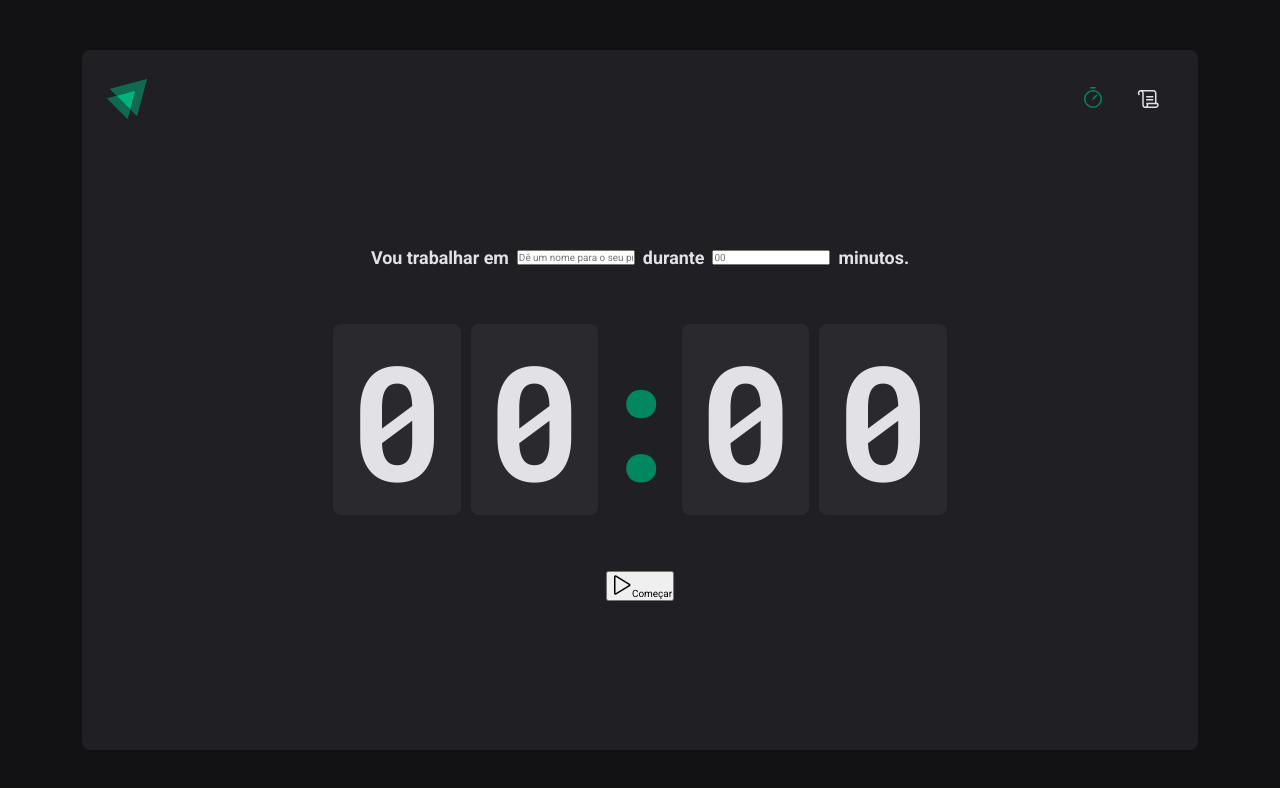
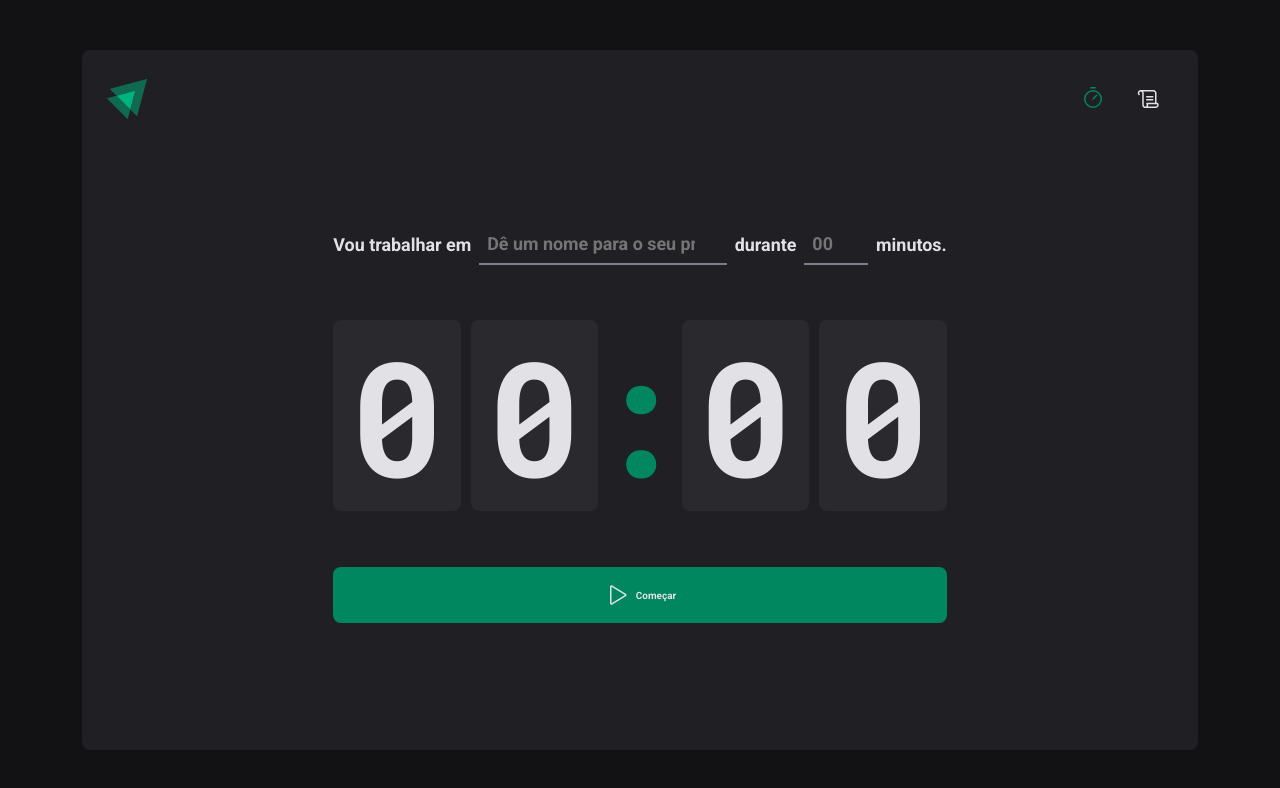
Before and after one commit to ViniciusdePSouza/PmodoroReactTS, a React (Vite) app in the folder PomodoroTSX/: page / in a window 1280 px wide. Shown: the top 788 px of the page. Built offline with nearby package versions, Linux system fonts and the light colour scheme.

Commit message:
Home page done

```diff
--- a/PomodoroTSX/src/Pages/Home/index.tsx
+++ b/PomodoroTSX/src/Pages/Home/index.tsx
@@ -1,5 +1,5 @@
 import { Play } from "phosphor-react";
-import { FormContainer, HomeContainer, Separator, TimerContainer } from "./styles";
+import { FormContainer, HomeContainer, MinutesInput, Separator, TaskInput, TimerButton, TimerContainer } from "./styles";
 
 export function Home() {
     return (
@@ -7,10 +7,16 @@
             <form action="">
                 <FormContainer>
                     <label htmlFor="task">Vou trabalhar em</label>
-                    <input type="text" id="task" placeholder="Dê um nome para o seu projeto" />
+                    <TaskInput type="text" id="task" list='task-suggestions' placeholder="Dê um nome para o seu projeto" />
+
+                    <datalist id='task-suggestions'>
+                        <option value="Projeto 1"/>
+                        <option value="Projeto 2"/>
+                        <option value="Projeto 3"/>
+                    </datalist>
 
                     <label htmlFor="how-long">durante</label>
-                    <input type="number" id="how-long" placeholder="00" />
+                    <MinutesInput type="number" id="how-long" placeholder="00" step={5} min={5} max={60}/>
 
                     <span>minutos.</span>
                 </FormContainer>
@@ -22,10 +28,10 @@
                     <span>0</span>
                 </TimerContainer>
 
-                <button type="submit">
+                <TimerButton type="submit">
                     <Play size={24}/>
                     Começar
-                </button>
+                </TimerButton>
             </form>
         </HomeContainer>
     )
--- a/PomodoroTSX/src/Pages/Home/styles.ts
+++ b/PomodoroTSX/src/Pages/Home/styles.ts
@@ -53,5 +53,65 @@
     width: 6.4rem;
     overflow: hidden;
     display: flex;
-    justify-content: center
+    justify-content: center;
 `
+
+export const TimerButton = styled.button`
+    width: 100%;
+
+    border: 0;
+    padding: 1.6rem;
+    border-radius: 8px;
+
+    display: flex;
+    align-items: center;
+    justify-content: center;
+
+    gap: .8rem;
+    font-weight: bold;
+
+    cursor: pointer;
+
+    background-color: ${(props) => props.theme['green-500']};
+    color: ${(props) => props.theme['gray-100']};
+
+    &:disabled {
+        opacity: 0.7;
+        cursor: not-allowed;
+    }
+
+    &:not(:disabled):hover {
+        background-color: ${(props) => props.theme['green-700']};
+    }
+`
+
+const BaseInput = styled.input`
+    background: transparent;
+    height: 4rem;
+
+    border: 0;
+    border-bottom: 2px solid ${(props) => props.theme['gray-500']};
+
+    font-weight: bold;
+    font-size: 1.8rem;
+    color: ${(props) => props.theme['gray-100']};
+
+    padding: 0 0.8rem;
+
+    &:focus{
+        box-shadow: none;
+        border-color: ${(props) => props.theme['green-500']}
+    }
+`
+
+export const TaskInput = styled(BaseInput)`
+    flex: 1;
+
+    &::-webkit-calender-picker-indicator{
+        display: none !important;
+    }
+`
+
+export const MinutesInput = styled(BaseInput)`
+    width: 6.4rem;
+`
```
